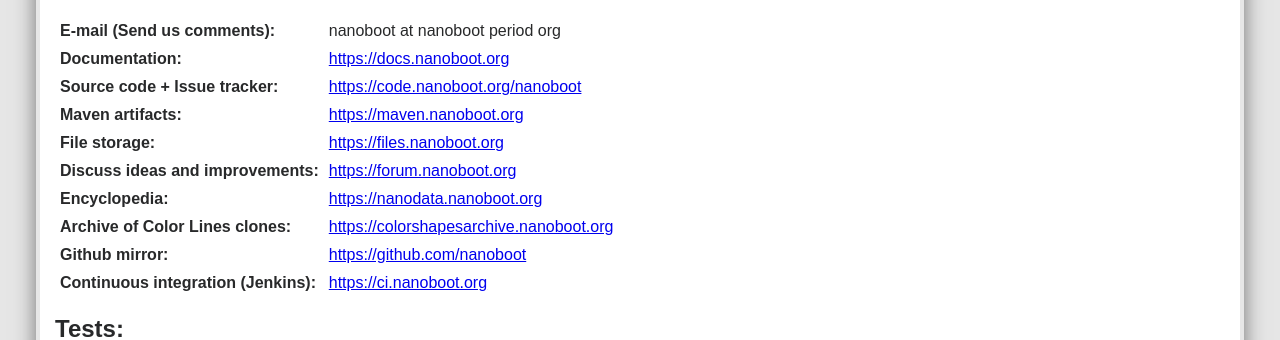
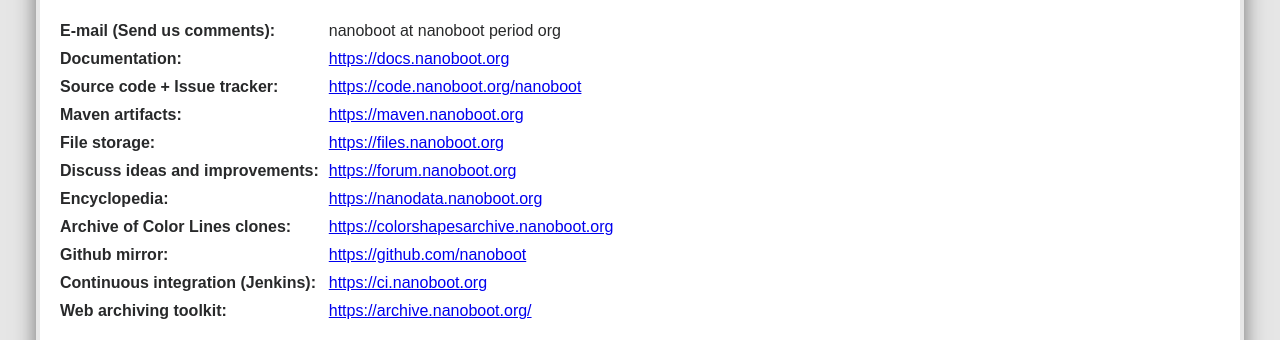
Before and after one commit to nanoboot/nanoboot.org, a plain HTML site: page support.html in a window 1280 px wide. Shown: the part 449-789 px from the top of the page. Drawn offline with Linux system fonts and the light colour scheme.

Commit message:
Added https://archive.nanoboot.org

```diff
--- a/support.html
+++ b/support.html
@@ -94,6 +94,10 @@
                 <tr><!--<tr style="background:rgb(230,230,230);font-style:italic;">-->
                     <th>Continuous integration (Jenkins):</th><td><a href="https://ci.nanoboot.org" target="_blank">https://ci.nanoboot.org</a></td>
                 </tr>
+                <tr><!--<tr style="background:rgb(230,230,230);font-style:italic;">-->
+                    <th>Web archiving toolkit:</th><td><a href="https://archive.nanoboot.org" target="_blank">https://archive.nanoboot.org/</a></td>
+                </tr>
+
 
 
 
```
